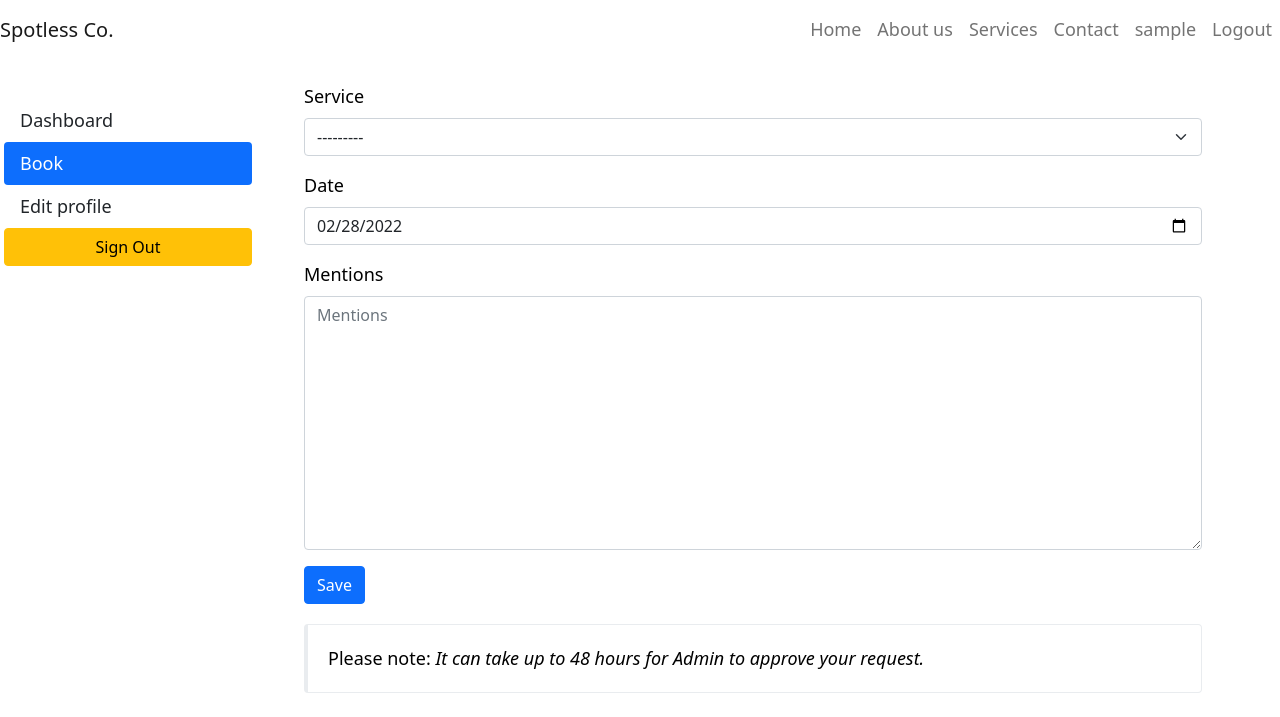
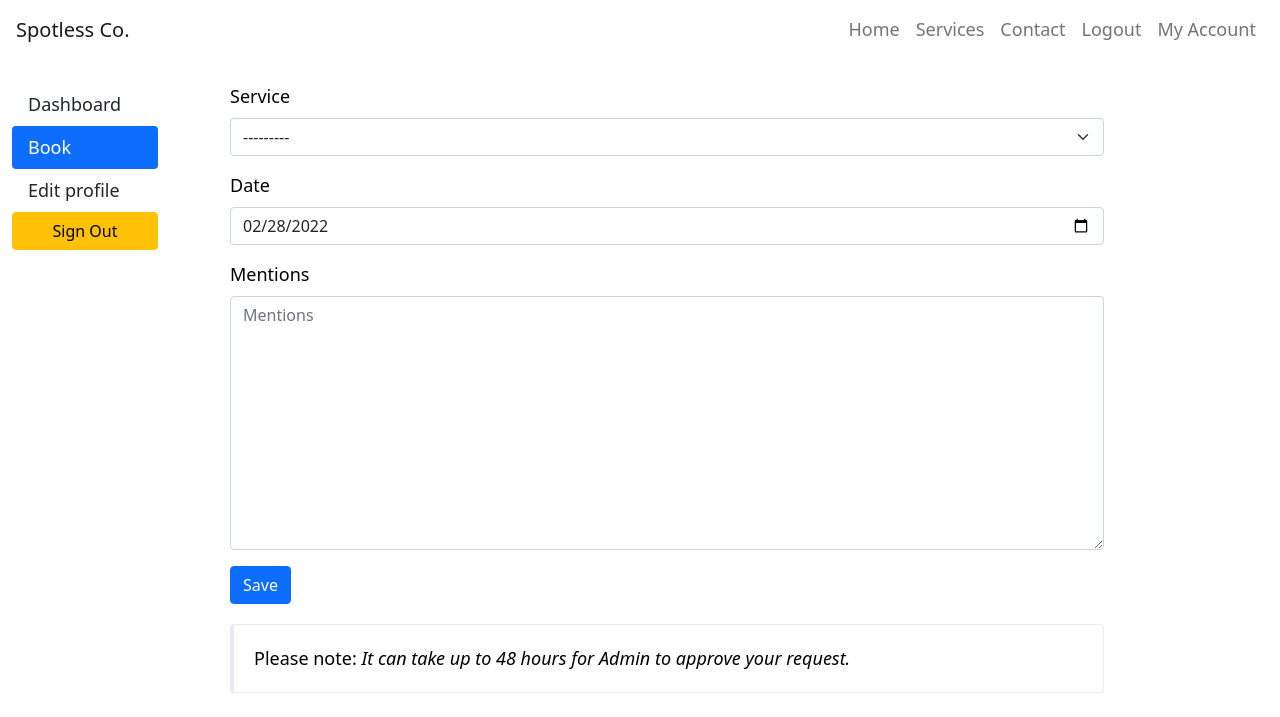
Before and after one commit to AntociM/Project-4, a Django app: page /profile/booking in a window 1280 px wide. Shown: the top 717 px of the page. Run offline with Django 3.2, Linux system fonts and the light colour scheme; the visitor is signed in with stand-in values (Sample User, id 1); data that the repository does not hold is empty; some libraries are stand-ins or nearby versions; grey boxes are pictures that could not be loaded.

Commit message:
Fix responsivness for the profile menu

```diff
--- a/templates/base-no-footer.html
+++ b/templates/base-no-footer.html
@@ -28,7 +28,7 @@
 
 <body class="d-flex flex-column min-vh-100">
   <!--Navigation-->
-  <nav class="navbar navbar-expand-md navbar-light mb-4">
+  <nav class="navbar navbar-expand-md navbar-light ps-3 pe-3">
     <a class="navbar-brand" href="{% url 'home' %}">Spotless Co.</a>
     <button class="navbar-toggler collapsed" type="button" data-bs-toggle="collapse" data-bs-target="#navbarCollapse"
       aria-controls="navbarCollapse" aria-expanded="false" aria-label="Toggle navigation">
@@ -40,9 +40,6 @@
           <a class="nav-link" href="{% url 'home' %}">Home <span class="sr-only">(current)</span></a>
         </li>
         <li class="nav-item">
-          <a class="nav-link" href="#">About us</a>
-        </li>
-        <li class="nav-item">
           <a class="nav-link " href="{% url 'services' %}">Services</a>
         </li>
         <li class="nav-item">
@@ -50,10 +47,10 @@
         </li>
         {% if user.is_authenticated %}
         <li class="nav-item">
-          <a class="nav-link" href="{% url 'dashboard_profile' %}"> {{ user }}</a>
+          <a class="nav-link" href="{% url 'account_logout' %}">Logout</a>
         </li>
         <li class="nav-item">
-          <a class="nav-link" href="{% url 'account_logout' %}">Logout</a>
+          <a class="nav-link" href="{% url 'dashboard_profile' %}">My Account</a>
         </li>
         {% else %}
         <li class="nav-item">
--- a/templates/profile-base.html
+++ b/templates/profile-base.html
@@ -5,8 +5,8 @@
 {% block content %}
 {% if user.is_authenticated %}
 <div class="container m-0 p-0">
-    <div class="row flex-nowrap">
-        <div class="col-2 d-flex flex-column flex-shrink-0 p-3" style="width: 280px;">
+    <div class="row flex-sm-nowrap">
+        <div class="col-sm-2 p-4">
             <ul class="nav nav-pills flex-column mb-auto">
                 <li class="nav-item">
                     <a href="{% url 'dashboard_profile' %}" class="nav-link {% navactive request 'dashboard_profile' %}" aria-current="page">
@@ -28,7 +28,7 @@
             </ul>
         </div>
 
-        <div class="col-10">
+        <div class="col-sm-10 p-4">
             {% block profile-content %}
 
             {% endblock profile-content %}
```
